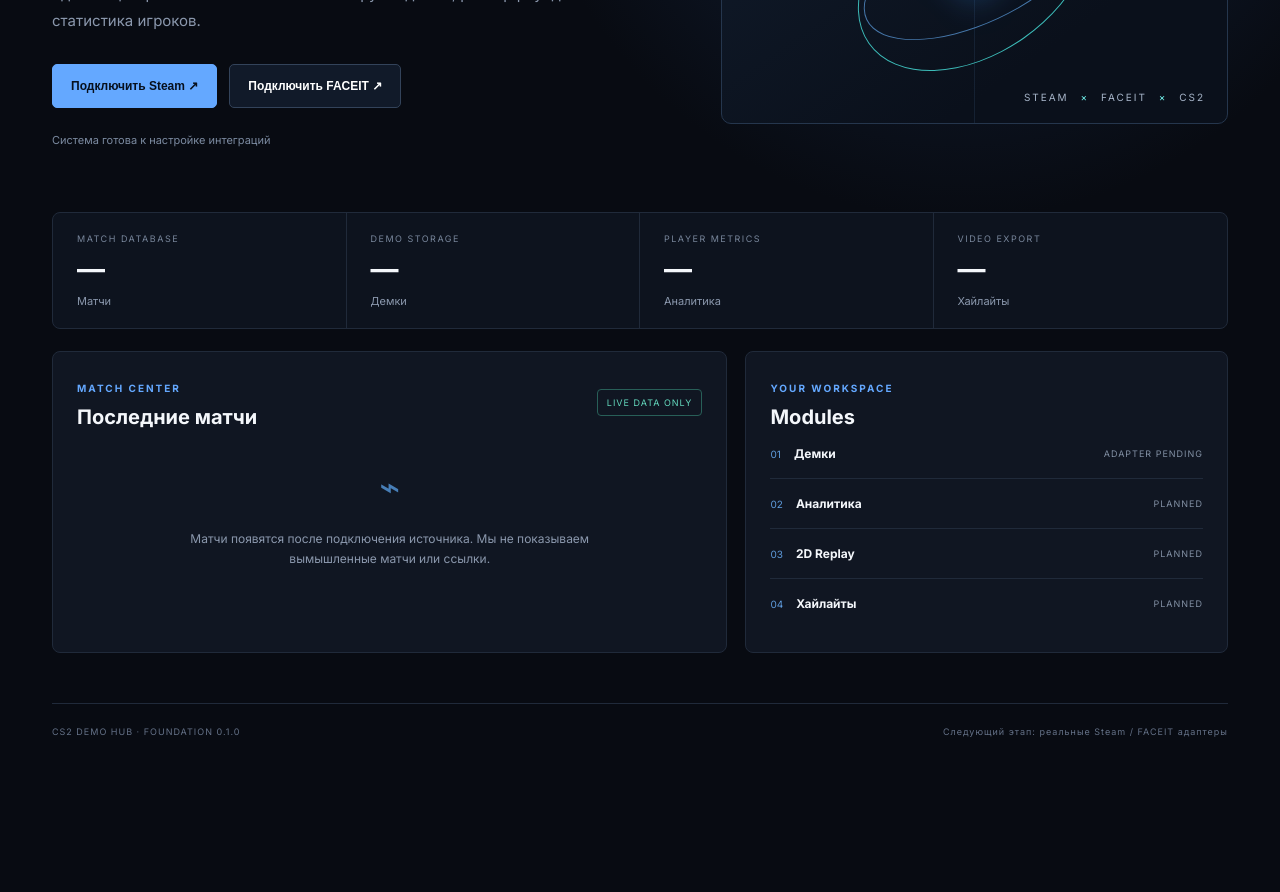
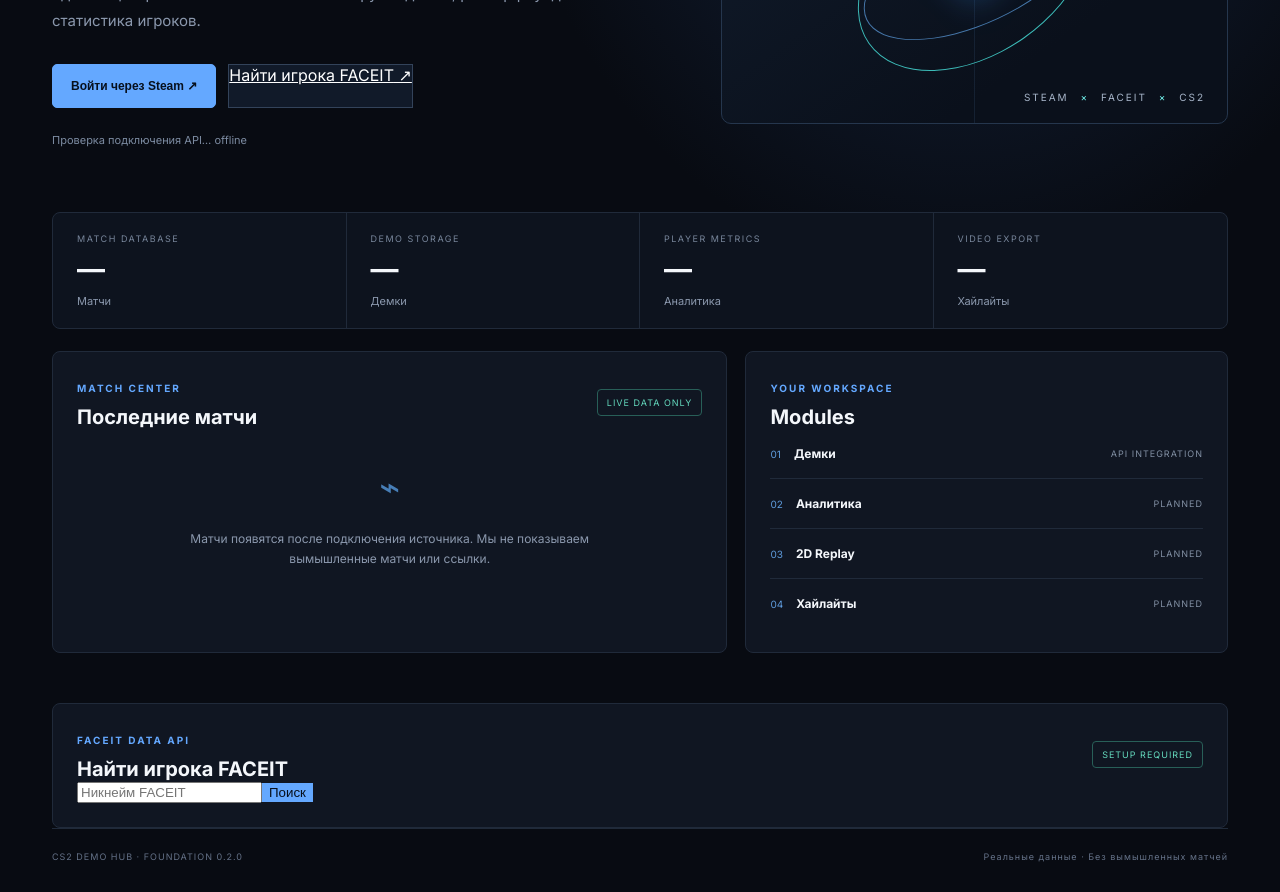
Before and after one commit to Erbolatnur/Bot, a Next.js app in the folder frontend/: page / in a window 1280 px wide. Shown: the part 380-1272 px from the top of the page. Before the commit the page ends 1147 px from the top, so only its background shows below. Built offline with nearby package versions, Linux system fonts and the light colour scheme; no server answers.

Commit message:
Add live FACEIT player search and Steam sign-in entry

```diff
--- a/frontend/app/page.tsx
+++ b/frontend/app/page.tsx
@@ -1,17 +1,45 @@
 'use client';
-import { useState } from 'react';
+import { FormEvent, useEffect, useState } from 'react';
 
 type Locale = 'ru' | 'kz' | 'en';
+type FaceitPlayer = { player_id: string; nickname: string; avatar?: string; country?: string; games?: Record<string, { skill_level?: number; faceit_elo?: number }> };
+const API = (process.env.NEXT_PUBLIC_API_URL || 'http://localhost:8000').replace(/\/$/, '');
 const copy = {
- ru: { eyebrow:'COUNTER-STRIKE 2 · MATCH INTELLIGENCE', title:'Твои матчи. Твои демки. Твой анализ.', subtitle:'Единый центр матчей Steam и FACEIT: загрузка демок, разбор раундов и статистика игроков.', steam:'Подключить Steam', faceit:'Подключить FACEIT', matches:'Матчи', demos:'Демки', analytics:'Аналитика', replay:'2D Replay', highlights:'Хайлайты', recent:'Последние матчи', empty:'Матчи появятся после подключения источника. Мы не показываем вымышленные матчи или ссылки.', status:'Система готова к настройке интеграций', soon:'Следующий этап: реальные Steam / FACEIT адаптеры' },
- kz: { eyebrow:'COUNTER-STRIKE 2 · MATCH INTELLIGENCE', title:'Матчтарың. Демо-файлдарың. Талдауың.', subtitle:'Steam және FACEIT матчтары: демо жүктеу, раундтарды талдау және ойыншы статистикасы.', steam:'Steam қосу', faceit:'FACEIT қосу', matches:'Матчтар', demos:'Демолар', analytics:'Талдау', replay:'2D Replay', highlights:'Үздік сәттер', recent:'Соңғы матчтар', empty:'Дереккөз қосылғаннан кейін матчтар осында көрінеді. Жалған матчтар көрсетілмейді.', status:'Интеграцияларды баптауға жүйе дайын', soon:'Келесі кезең: Steam / FACEIT адаптерлері' },
- en: { eyebrow:'COUNTER-STRIKE 2 · MATCH INTELLIGENCE', title:'Your matches. Your demos. Your analysis.', subtitle:'One hub for Steam and FACEIT matches: demo downloads, round review and player analytics.', steam:'Connect Steam', faceit:'Connect FACEIT', matches:'Matches', demos:'Demos', analytics:'Analytics', replay:'2D Replay', highlights:'Highlights', recent:'Recent matches', empty:'Matches appear here after a provider is connected. No fake matches or links.', status:'System ready for integration setup', soon:'Next: live Steam / FACEIT provider adapters' }
+ ru: { eyebrow:'COUNTER-STRIKE 2 · MATCH INTELLIGENCE', title:'Твои матчи. Твои демки. Твой анализ.', subtitle:'Единый центр матчей Steam и FACEIT: загрузка демок, разбор раундов и статистика игроков.', steam:'Войти через Steam', faceit:'Найти игрока FACEIT', matches:'Матчи', demos:'Демки', analytics:'Аналитика', replay:'2D Replay', highlights:'Хайлайты', recent:'Последние матчи', empty:'Матчи появятся после подключения источника. Мы не показываем вымышленные матчи или ссылки.', status:'Проверка подключения API…', soon:'Реальные данные · Без вымышленных матчей', nickname:'Никнейм FACEIT', search:'Поиск', loading:'Ищем…', notConfigured:'FACEIT API пока не настроен на сервере. Добавьте FACEIT_API_KEY в Render.', noPlayers:'Игроки не найдены.', steamConnected:'Steam успешно подключён.', steamWait:'Steam авторизация будет доступна после настройки секретного ключа сервера.' },
+ kz: { eyebrow:'COUNTER-STRIKE 2 · MATCH INTELLIGENCE', title:'Матчтарың. Демо-файлдарың. Талдауың.', subtitle:'Steam және FACEIT матчтары: демо жүктеу, раундтарды талдау және ойыншы статистикасы.', steam:'Steam арқылы кіру', faceit:'FACEIT ойыншысын іздеу', matches:'Матчтар', demos:'Демолар', analytics:'Талдау', replay:'2D Replay', highlights:'Үздік сәттер', recent:'Соңғы матчтар', empty:'Дереккөз қосылғаннан кейін матчтар осында көрінеді. Жалған матчтар көрсетілмейді.', status:'API байланысы тексерілуде…', soon:'Нақты деректер · Жалған матчтарсыз', nickname:'FACEIT никнеймі', search:'Іздеу', loading:'Іздеу…', notConfigured:'FACEIT API серверде бапталмаған. Render-ге FACEIT_API_KEY қосыңыз.', noPlayers:'Ойыншылар табылмады.', steamConnected:'Steam сәтті қосылды.', steamWait:'Steam кіру сервер құпия кілті бапталғаннан кейін қолжетімді болады.' },
+ en: { eyebrow:'COUNTER-STRIKE 2 · MATCH INTELLIGENCE', title:'Your matches. Your demos. Your analysis.', subtitle:'One hub for Steam and FACEIT matches: demo downloads, round review and player analytics.', steam:'Sign in with Steam', faceit:'Find FACEIT player', matches:'Matches', demos:'Demos', analytics:'Analytics', replay:'2D Replay', highlights:'Highlights', recent:'Recent matches', empty:'Matches appear here after a provider is connected. No fake matches or links.', status:'Checking API connection…', soon:'Live data · No fabricated matches', nickname:'FACEIT nickname', search:'Search', loading:'Searching…', notConfigured:'FACEIT API is not configured on the server. Add FACEIT_API_KEY in Render.', noPlayers:'No players found.', steamConnected:'Steam connected successfully.', steamWait:'Steam sign-in becomes available after the server secret is configured.' }
 };
 export default function Home() {
- const [locale,setLocale] = useState<Locale>('ru'); const t = copy[locale];
+ const [locale,setLocale] = useState<Locale>('ru');
+ const [nickname,setNickname] = useState('');
+ const [players,setPlayers] = useState<FaceitPlayer[]>([]);
+ const [error,setError] = useState('');
+ const [busy,setBusy] = useState(false);
+ const [apiStatus,setApiStatus] = useState('checking');
+ const [steamId,setSteamId] = useState<string|null>(null);
+ const t = copy[locale];
+ useEffect(() => {
+   fetch(API + '/api/v1/status').then(async r => { if(!r.ok) throw new Error(); const d=await r.json(); setApiStatus(d.integrations?.faceit_data_api || 'online'); })
+     .catch(() => setApiStatus('offline'));
+   fetch(API + '/api/v1/auth/me',{credentials:'include'}).then(r=>r.json()).then(d=>{if(d.authenticated)setSteamId(d.steam_id)}).catch(()=>{});
+ }, []);
+ async function searchFaceit(e:FormEvent) {
+   e.preventDefault(); if(nickname.trim().length<2)return;
+   setBusy(true); setError(''); setPlayers([]);
+   try {
+     const r=await fetch(API+'/api/v1/faceit/players?nickname='+encodeURIComponent(nickname.trim()));
+     const data=await r.json();
+     if(!r.ok) throw new Error(data.detail || t.notConfigured);
+     setPlayers(data.items || []);
+     if(!(data.items||[]).length)setError(t.noPlayers);
+   } catch(err) { setError(err instanceof Error ? err.message : t.notConfigured); }
+   finally { setBusy(false); }
+ }
+ const steamLogin = () => { window.location.href=API+'/api/v1/auth/steam/login'; };
  return <main className="shell"><header className="topbar"><a className="brand" href="#"><span className="brand-mark">D</span><span>CS2 <b>DEMO HUB</b></span></a><nav><a href="#matches">{t.matches}</a><a href="#analytics">{t.analytics}</a><a href="#replay">{t.replay}</a></nav><div className="locale">{(['ru','kz','en'] as Locale[]).map(x=><button key={x} className={locale===x?'active':''} onClick={()=>setLocale(x)}>{x.toUpperCase()}</button>)}</div></header>
- <section className="hero"><div className="hero-copy"><div className="eyebrow"><span className="pulse"/>{t.eyebrow}</div><h1>{t.title}</h1><p>{t.subtitle}</p><div className="actions"><button className="primary" onClick={()=>alert('Steam OpenID будет включён после настройки домена и callback URL.')}>{t.steam} ↗</button><button className="secondary" onClick={()=>alert('FACEIT API будет подключён после добавления API key.')}>{t.faceit} ↗</button></div><div className="fine">{t.status}</div></div><div className="hero-art"><div className="orbit orbit-one"/><div className="orbit orbit-two"/><div className="crosshair">✛</div><div className="art-label">DEMO<br/><strong>INTELLIGENCE</strong></div><div className="art-bottom">STEAM <i>×</i> FACEIT <i>×</i> CS2</div></div></section>
+ <section className="hero"><div className="hero-copy"><div className="eyebrow"><span className="pulse"/>{t.eyebrow}</div><h1>{t.title}</h1><p>{t.subtitle}</p><div className="actions"><button className="primary" onClick={steamLogin}>{steamId ? 'Steam · '+steamId : t.steam} ↗</button><a className="secondary button-link" href="#faceit">{t.faceit} ↗</a></div><div className="fine">{steamId ? t.steamConnected : t.status+' '+apiStatus}</div></div><div className="hero-art"><div className="orbit orbit-one"/><div className="orbit orbit-two"/><div className="crosshair">✛</div><div className="art-label">DEMO<br/><strong>INTELLIGENCE</strong></div><div className="art-bottom">STEAM <i>×</i> FACEIT <i>×</i> CS2</div></div></section>
  <section className="stats" id="analytics">{[[t.matches,'—','MATCH DATABASE'],[t.demos,'—','DEMO STORAGE'],[t.analytics,'—','PLAYER METRICS'],[t.highlights,'—','VIDEO EXPORT']].map(([label,value,sub])=><article className="stat" key={sub}><span>{sub}</span><strong>{value}</strong><small>{label}</small></article>)}</section>
- <section className="content-grid" id="matches"><article className="panel recent"><div className="panel-head"><div><span className="eyebrow">MATCH CENTER</span><h2>{t.recent}</h2></div><span className="tag">LIVE DATA ONLY</span></div><div className="empty"><div className="empty-icon">⌁</div><p>{t.empty}</p></div></article><article className="panel modules" id="replay"><span className="eyebrow">YOUR WORKSPACE</span><h2>Modules</h2>{[t.demos,t.analytics,t.replay,t.highlights].map((x,i)=><div className="module-row" key={x}><span className="module-number">0{i+1}</span><b>{x}</b><span className="module-state">{i===0?'ADAPTER PENDING':'PLANNED'}</span></div>)}</article></section>
- <footer><span>CS2 DEMO HUB · FOUNDATION 0.1.0</span><span>{t.soon}</span></footer></main>;
+ <section className="content-grid" id="matches"><article className="panel recent"><div className="panel-head"><div><span className="eyebrow">MATCH CENTER</span><h2>{t.recent}</h2></div><span className="tag">LIVE DATA ONLY</span></div><div className="empty"><div className="empty-icon">⌁</div><p>{t.empty}</p></div></article><article className="panel modules" id="replay"><span className="eyebrow">YOUR WORKSPACE</span><h2>Modules</h2>{[t.demos,t.analytics,t.replay,t.highlights].map((x,i)=><div className="module-row" key={x}><span className="module-number">0{i+1}</span><b>{x}</b><span className="module-state">{i===0?'API INTEGRATION':'PLANNED'}</span></div>)}</article></section>
+ <section className="panel faceit-panel" id="faceit"><div className="panel-head"><div><span className="eyebrow">FACEIT DATA API</span><h2>{t.faceit}</h2></div><span className="tag">{apiStatus==='configured'?'CONNECTED':'SETUP REQUIRED'}</span></div><form className="faceit-search" onSubmit={searchFaceit}><input value={nickname} onChange={e=>setNickname(e.target.value)} placeholder={t.nickname} minLength={2} maxLength={32}/><button className="primary" disabled={busy||nickname.trim().length<2}>{busy?t.loading:t.search}</button></form>{error&&<p className="error-message">{error}</p>}{players.length>0&&<div className="players-list">{players.map(p=><article className="player-card" key={p.player_id}><div className="player-avatar">{p.avatar?<img src={p.avatar} alt=""/>:<span>{p.nickname?.slice(0,1)?.toUpperCase()}</span>}</div><div><b>{p.nickname}</b><small>{p.country||'—'} · {p.games?.cs2?.faceit_elo ? p.games.cs2.faceit_elo+' ELO' : 'CS2'}</small></div><a href={API+'/api/v1/faceit/players/'+encodeURIComponent(p.player_id)+'/matches'} target="_blank" rel="noreferrer">Матчи ↗</a></article>)}</div>}</section>
+ <footer><span>CS2 DEMO HUB · FOUNDATION 0.2.0</span><span>{t.soon}</span></footer></main>;
 }
```
